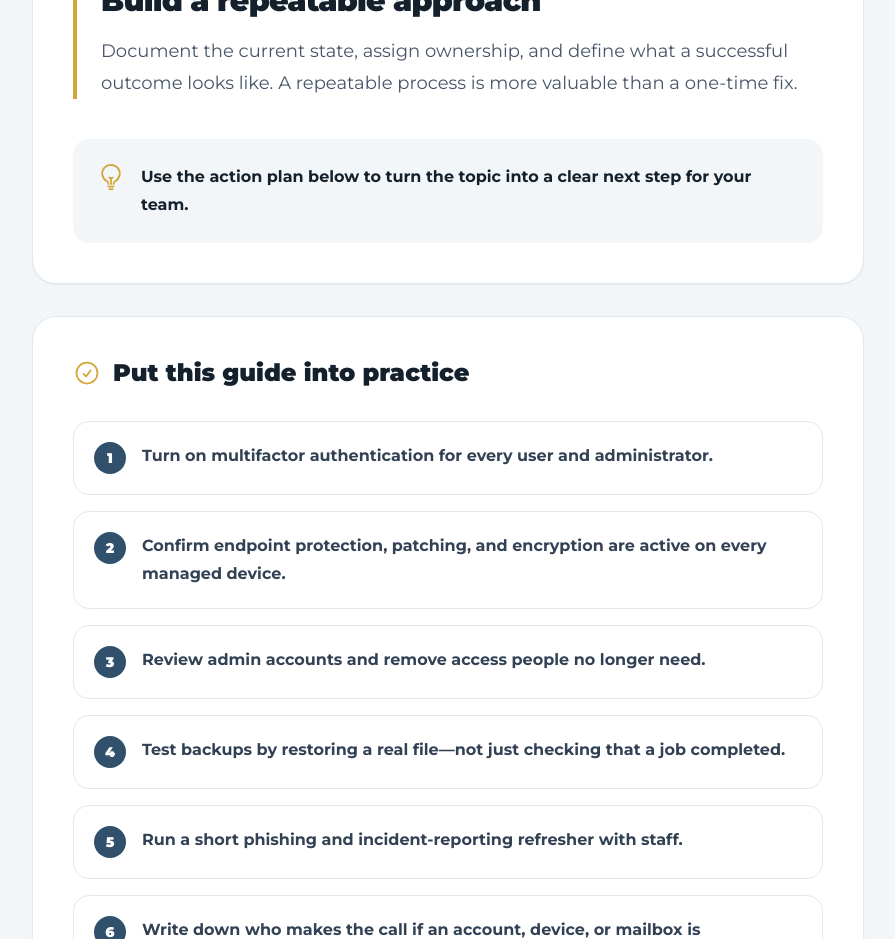
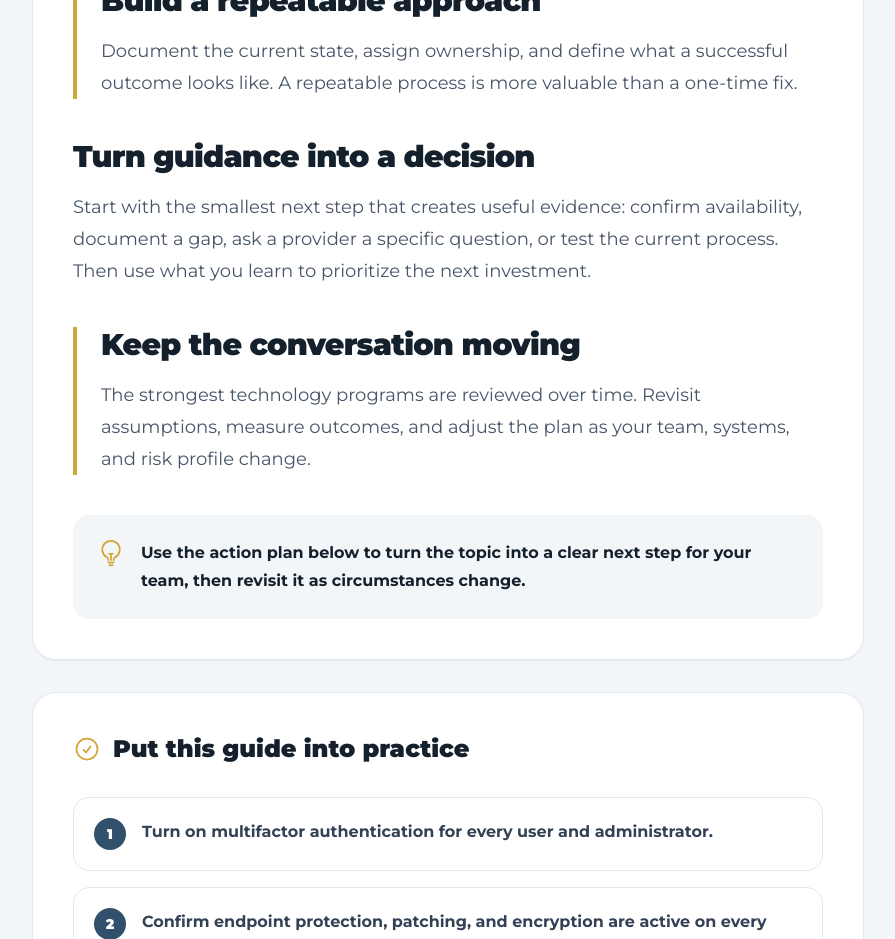
Before and after one commit to MissionTS/mts-site, a Next.js app: page /resources/1 in a window 1280 px wide. Shown: the part 1060-1999 px from the top of the page, without its empty margins (192-1087 px from the left). Built offline with nearby package versions, Linux system fonts and the light colour scheme.

Commit message:
Expand additional guide article treatment

```diff
--- a/components/KnowledgeArticle.tsx
+++ b/components/KnowledgeArticle.tsx
@@ -112,8 +112,10 @@ function defaultArticle(guide: Guide) {
     sections: [
       { heading: "Why this matters", body: "Technology decisions become easier when the organization understands the business impact, the people involved, and the risk of leaving the issue unresolved." },
       { heading: "Build a repeatable approach", body: "Document the current state, assign ownership, and define what a successful outcome looks like. A repeatable process is more valuable than a one-time fix." },
+      { heading: "Turn guidance into a decision", body: "Start with the smallest next step that creates useful evidence: confirm availability, document a gap, ask a provider a specific question, or test the current process. Then use what you learn to prioritize the next investment." },
+      { heading: "Keep the conversation moving", body: "The strongest technology programs are reviewed over time. Revisit assumptions, measure outcomes, and adjust the plan as your team, systems, and risk profile change." },
     ],
-    takeaway: "Use the action plan below to turn the topic into a clear next step for your team.",
+    takeaway: "Use the action plan below to turn the topic into a clear next step for your team, then revisit it as circumstances change.",
   };
 }
 
```
